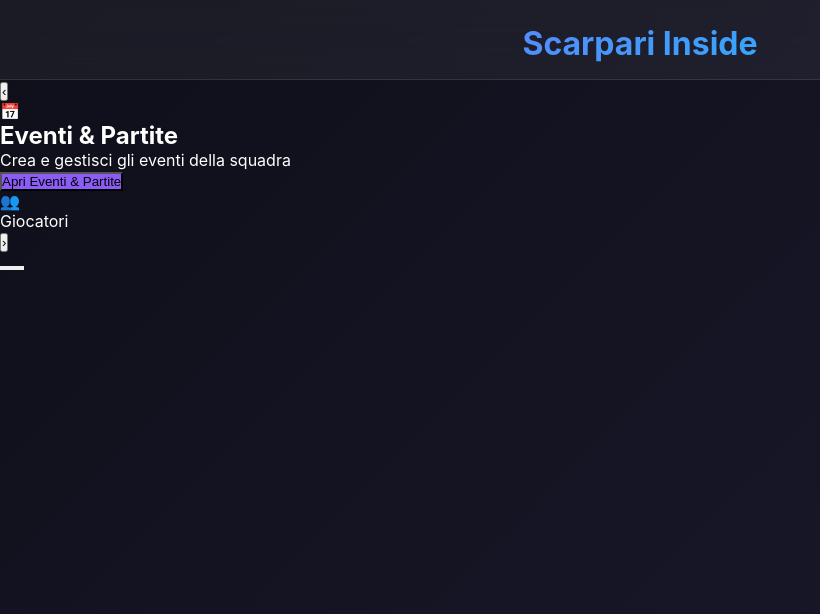
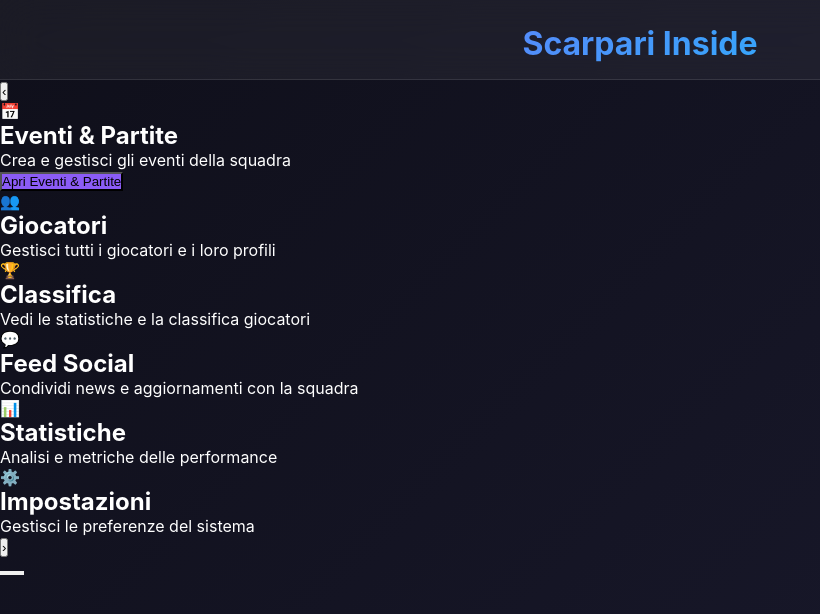
Before and after one commit to scarpariinside26/scarpari-inside-new, a React (Vite) app: page / in a window 1280 px wide. Shown: the top 614 px of the page, without its empty margins (0-820 px from the left). Built offline with nearby package versions, Linux system fonts and the light colour scheme.

Commit message:
Update App.jsx

```diff
--- a/src/App.jsx
+++ b/src/App.jsx
@@ -2,7 +2,6 @@ import { useState, useEffect } from 'react';
 import { supabase } from './supabaseClient';
 import './App.css';
 
-// Componente Homepage - Carosello Schede
 function HomePage({ onNavigate }) {
   const [currentSlide, setCurrentSlide] = useState(0);
 
@@ -65,57 +64,63 @@ function HomePage({ onNavigate }) {
 
   return (
     <div className="homepage">
-      {/* HEADER SENZA LOGO - SOLO TITOLO */}
       <header className="dashboard-header">
         <h1 className="app-title">Scarpari Inside</h1>
       </header>
 
-      <div className="carosello-container">
-        {/* Freccia sinistra */}
+      <div className="carosello-3d">
         <button className="carosello-arrow left" onClick={prevSlide}>
           ‹
         </button>
 
-        {/* Slide attiva */}
-        <div className="carosello-slide active">
+        <div className="carosello-track">
+          {slides.map((slide, index) => {
+            const offset = (index - currentSlide + slides.length) % slides.length;
+            const position = offset > slides.length / 2 ? offset - slides.length : offset;
+
+            return (
               <div
-            className="slide-card"
-            style={{ borderLeftColor: slides[currentSlide].color }}
+                key={slide.id}
+                className={`carosello-slide-3d ${position === 0 ? 'active' : ''}`}
+                style={{
+                  '--offset': position,
+                  '--abs-offset': Math.abs(position),
+                  '--direction': Math.sign(position),
+                  '--opacity': Math.max(1 - Math.abs(position) * 0.3, 0.2),
+                  '--scale': Math.max(1 - Math.abs(position) * 0.2, 0.6),
+                  '--rotateY': position * 25,
+                  '--z': -Math.abs(position) * 100
+                }}
+                onClick={() => position === 0 && onNavigate(slide.id)}
               >
-            <div className="slide-icon" style={{ color: slides[currentSlide].color }}>
-              {slides[currentSlide].icon}
+                <div
+                  className="slide-card-3d"
+                  style={{ borderLeftColor: slide.color }}
+                >
+                  <div className="slide-icon" style={{ color: slide.color }}>
+                    {slide.icon}
                   </div>
-            <h2 className="slide-title">{slides[currentSlide].title}</h2>
-            <p className="slide-description">{slides[currentSlide].description}</p>
+                  <h2 className="slide-title">{slide.title}</h2>
+                  <p className="slide-description">{slide.description}</p>
+                  {position === 0 && (
                     <button
                       className="slide-button"
-              style={{ backgroundColor: slides[currentSlide].color }}
-              onClick={() => onNavigate(slides[currentSlide].id)}
+                      style={{ backgroundColor: slide.color }}
                     >
-              Apri {slides[currentSlide].title}
+                      Apri {slide.title}
                     </button>
+                  )}
                 </div>
               </div>
-
-        {/* Slide successiva (anteprima) */}
-        <div className="carosello-slide next">
-          <div className="slide-card preview">
-            <div className="slide-icon small">
-              {slides[(currentSlide + 1) % slides.length].icon}
-            </div>
-            <span className="slide-label">
-              {slides[(currentSlide + 1) % slides.length].title}
-            </span>
-          </div>
+            );
+          })}
         </div>
 
-        {/* Freccia destra */}
         <button className="carosello-arrow right" onClick={nextSlide}>
           ›
         </button>
       </div>
 
-      {/* Indicatori */}
       <div className="carosello-indicators">
         {slides.map((_, index) => (
           <button
@@ -129,85 +134,8 @@ function HomePage({ onNavigate }) {
   );
 }
 
-// Componente Giocatori
-function GiocatoriPage({ onBack }) {
-  const [giocatori, setGiocatori] = useState([]);
+// [MANTIENI GLI ALTRI COMPONENTI PAGINE...]
 
-  useEffect(() => {
-    fetchGiocatori();
-  }, []);
-
-  const fetchGiocatori = async () => {
-    const { data } = await supabase
-      .from('profili_utenti')
-      .select('*')
-      .order('nome_completo', { ascending: true });
-
-    if (data) setGiocatori(data);
-  };
-
-  return (
-    <div className="page">
-      <div className="page-header">
-        <button onClick={onBack} className="btn-back">← Indietro</button>
-        <h1>👥 Tutti i Giocatori</h1>
-      </div>
-
-      <div className="giocatori-lista">
-        {giocatori.map(giocatore => (
-          <div key={giocatore.id} className="giocatore-card">
-            <div className="avatar">{giocatore.nome_completo.charAt(0)}</div>
-            <div className="giocatore-info">
-              <strong>{giocatore.nome_completo}</strong>
-              <span className="email">{giocatore.email}</span>
-              <span className="livello">{giocatore.livello_gioco}</span>
-            </div>
-          </div>
-        ))}
-      </div>
-    </div>
-  );
-}
-
-// Componente Eventi
-function EventiPage({ onBack }) {
-  const [eventi, setEventi] = useState([]);
-
-  useEffect(() => {
-    fetchEventi();
-  }, []);
-
-  const fetchEventi = async () => {
-    const { data } = await supabase
-      .from('eventi')
-      .select('*')
-      .order('data_ora', { ascending: true });
-
-    if (data) setEventi(data);
-  };
-
-  return (
-    <div className="page">
-      <div className="page-header">
-        <button onClick={onBack} className="btn-back">← Indietro</button>
-        <h1>📅 Eventi</h1>
-      </div>
-
-      <div className="eventi-lista">
-        {eventi.map(evento => (
-          <div key={evento.id} className="evento-card">
-            <h3>{evento.nome_evento}</h3>
-            <p>📅 {new Date(evento.data_ora).toLocaleDateString('it-IT')}</p>
-            <p>⏰ {new Date(evento.data_ora).toLocaleTimeString('it-IT')}</p>
-            <p>📍 {evento.luogo}</p>
-          </div>
-        ))}
-      </div>
-    </div>
-  );
-}
-
-// Componente principale con routing
 function App() {
   const [currentPage, setCurrentPage] = useState('home');
 
```
Lines whose indentation alone changed are shown as unchanged.
